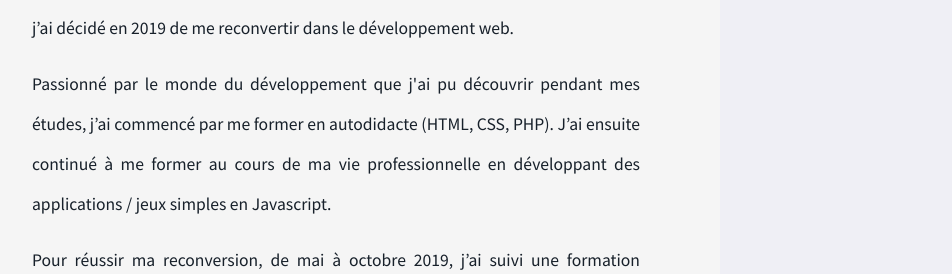
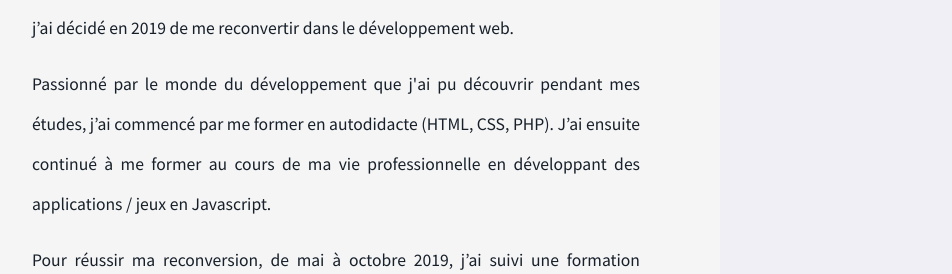
Before and after one commit to DamienMgn/vue-js-router-animation, a Vue app: page /about in a window 1280 px wide. Shown: the part 445-719 px from the top of the page, without its empty margins (304-1256 px from the left). Built offline with nearby package versions, Linux system fonts and the light colour scheme; what vue-typed-js would draw is missing.

Commit message:
about remove 'simples'

```diff
--- a/src/components/About.vue
+++ b/src/components/About.vue
@@ -9,7 +9,7 @@
         Après avoir travaillé pendant 6 ans en tant que contrôleur de gestion / comptable, j’ai décidé en 2019 de me reconvertir dans le développement web.
         </p>
         <p class="presentation-p">
-        Passionné par le monde du développement que j'ai pu découvrir pendant mes études, j’ai commencé par me former en autodidacte (<strong>HTML, CSS, PHP</strong>). J’ai ensuite continué à me former au cours de ma vie professionnelle en développant des applications / jeux simples en <strong>Javascript</strong>.
+        Passionné par le monde du développement que j'ai pu découvrir pendant mes études, j’ai commencé par me former en autodidacte (<strong>HTML, CSS, PHP</strong>). J’ai ensuite continué à me former au cours de ma vie professionnelle en développant des applications / jeux en <strong>Javascript</strong>.
         </p>
         <p class="presentation-p">
         Pour réussir ma reconversion, de mai à octobre 2019, j’ai suivi une formation intensive Développeur Web et Web Mobile en téléprésentielle avec l’école <a href="http://wiwatt.fr/" target="_blank" rel="noopener noreferrer">O’clock</a>. Formation qui m'a permis de consolider mes connaissances et de me spécialiser sur le framework <strong>Symfony 4</strong>. Nous avons eu l'occasion de réaliser un projet de fin de formation entièrement en Symfony <a href="https://oclock.io/" target="_blank" rel="noopener noreferrer">Wiwatt.fr</a> et d'en faire la <a href="https://youtu.be/NRrQdTIMyYA?t=3989" target="_blank" rel="noopener noreferrer">présentation</a> sur Twitch.
```
